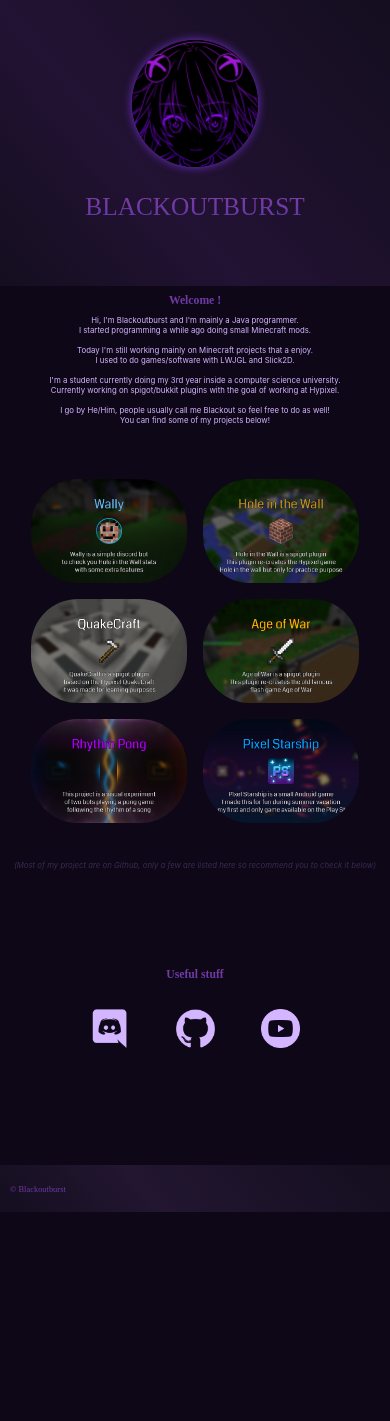
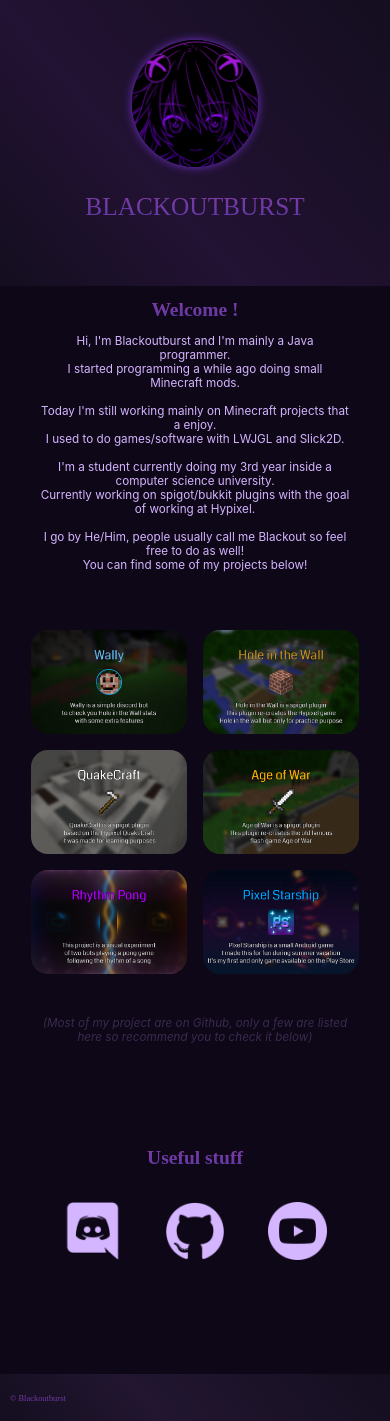
Before and after one commit to Blackoutburst/BlackoutWebsite, a Svelte app: page / in a window 390 px wide. Before the commit the page ends 1212 px from the top, so only its background shows below. Built offline with nearby package versions, Linux system fonts and the light colour scheme; a web font is replaced by a local one.

Commit message:
Phone size reformat

```diff
--- a/src/App.svelte
+++ b/src/App.svelte
@@ -94,7 +94,7 @@
 
 @media only screen and (max-width: 1200px) {
     .contact-img {
-        max-width: 10vw;
+        max-width: 15vw;
         padding: 10px;
         margin: 10px;
     }
@@ -112,7 +112,6 @@
     margin-top: 80px;
     padding: 10px;
     text-align: center;
-    font-size: 26px;
     color: white;
 }
 
@@ -135,7 +134,7 @@
         background: -webkit-linear-gradient(#823ba1, #5d38a8);
         -webkit-background-clip: text;
         -webkit-text-fill-color: transparent;
-        font-size: 3vw;
+        font-size: 5vw;
         color: white;
     }
 }
@@ -157,11 +156,22 @@
     color: white;
 }
 
-.project-img {
-    max-width: 40%;
-    border-radius: 50px;
-    padding: 3px;
-    margin: 3px;
+@media only screen and (min-width: 1200px) {
+    .project-img {
+        max-width: 40%;
+        border-radius: 50px;
+        padding: 3px;
+        margin: 3px;
+    }
+}
+
+@media only screen and (max-width: 1200px) {
+    .project-img {
+        max-width: 40%;
+        border-radius: 20px;
+        padding: 3px;
+        margin: 3px;
+    }
 }
 
 .pr {
@@ -171,7 +181,9 @@
 @media only screen and (max-width: 1200px) {
     .note {
         text-align:center;
-        font-size: 2vw;
+        font-size: 3vw;
+        margin-left: 40px;
+        margin-right: 40px;
         font-family: -apple-system, BlinkMacSystemFont, 'Segoe UI', Roboto, Oxygen, Ubuntu, Cantarell, 'Open Sans', 'Helvetica Neue', sans-serif;;
         font-style: italic;
         color: #3a2b4f;
@@ -193,7 +205,9 @@
 @media only screen and (max-width: 1200px) {
     .bio {
         text-align: center;
-        font-size: 2vw;
+        font-size: 3vw;
+        margin-left: 40px;
+        margin-right: 40px;
         font-family: -apple-system, BlinkMacSystemFont, 'Segoe UI', Roboto, Oxygen, Ubuntu, Cantarell, 'Open Sans', 'Helvetica Neue', sans-serif;
         color: #d4b5ff;
         padding-bottom: 40px;
@@ -230,7 +244,7 @@
         -webkit-text-fill-color: transparent;
         font-family: customFontCoda;
         font-weight: bold;
-        font-size: 3vw;
+        font-size: 5vw;
         color: white;
     }
 }
```
